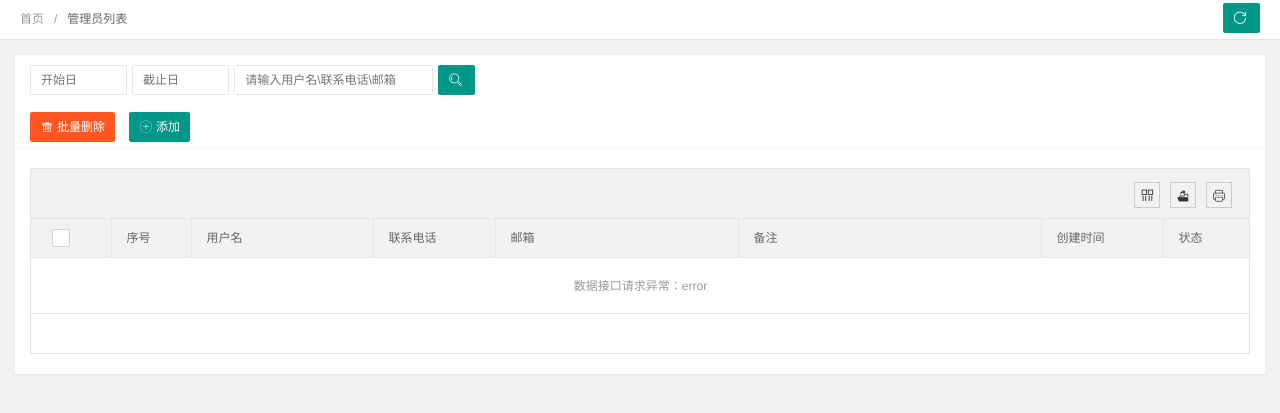
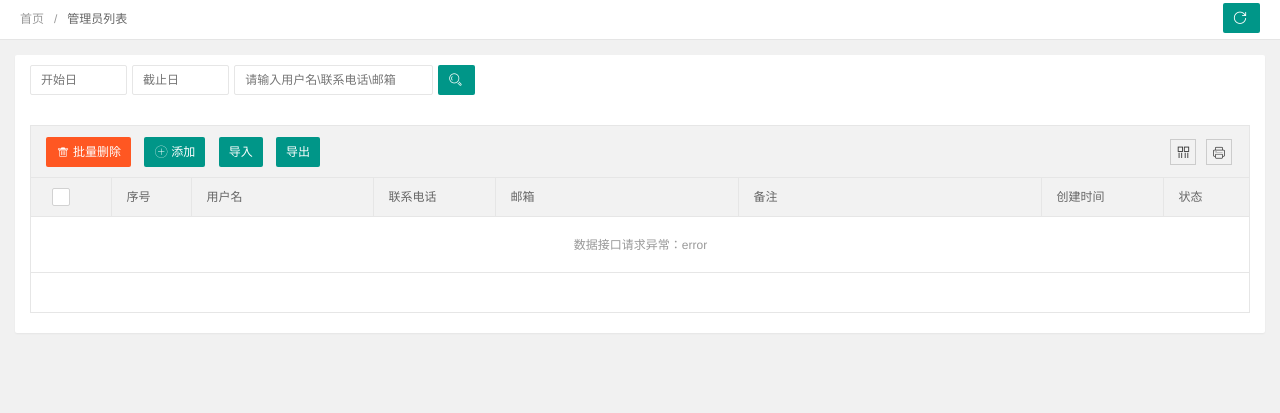
Before and after one commit to 297jy/flowmeter, a Django app: template templates/admin/admin-list.html in a window 1280 px wide. Shown: the top 413 px of the page. Run offline with Django 3.2, Linux system fonts and the light colour scheme; the template is opened without the code that fills it, so the values that code supplies are empty.

Commit message:
修复批量删除bug

```diff
--- a/flowmeter/config/api/user.py
+++ b/flowmeter/config/api/user.py
@@ -142,6 +142,9 @@
     :return:
     """
     ListCheck.check_is_int_list(user_ids)
+    # 如果要删除的用户为空，直接返回
+    if len(user_ids) == 0:
+        return
     user_core.del_batch_user(user_ids)
 
 
--- a/templates/admin/admin-list.html
+++ b/templates/admin/admin-list.html
@@ -60,13 +60,6 @@
                         </div>
                     </form>
                 </div>
-                <div class="layui-card-header">
-                    <button class="layui-btn layui-btn-danger" onclick="delAll()"><i class="layui-icon"></i>批量删除
-                    </button>
-                    <button class="layui-btn" onclick="xadmin.open('添加管理员','/admin/add/',600,400)">
-                        <i class="layui-icon"></i>添加
-                    </button>
-                </div>
                 <div class="layui-card-body ">
                     <table lay-filter="admin" id="admin">
                     </table>
@@ -76,7 +69,16 @@
     </div>
 </div>
 </body>
-<script type="text/html" id="toolbarDemo"></script>
+<script type="text/html" id="toolbarDemo">
+    <button class="layui-btn layui-btn-danger" lay-event="del_batch">
+        <i class="layui-icon"></i>批量删除
+    </button>
+    <button class="layui-btn" onclick="xadmin.open('添加管理员','/admin/add/',600,400)">
+        <i class="layui-icon"></i>添加
+    </button>
+    <button class="layui-btn layui-btn-sm" lay-event="getSelect">导入</button>
+    <button class="layui-btn layui-btn-sm" lay-event="getInsert">导出</button>
+</script>
 {% verbatim %}
 <script type="text/html" id="displayOmit">
     <div><span title="{{d.remark}}">{{d.remark}}</span></div>
@@ -84,28 +86,7 @@
 {% endverbatim %}
 <script>
     function delAll(argument) {
-        layer.confirm('确认要删除吗？', function (index) {
-            let checkStatus = table.checkStatus('admin');
-            if (checkStatus.data.length === 0) {
-                parent.layer.msg('请先选择要删除的数据行！', {icon: 2});
-                return;
-            }
-            let ids = [];
-            for (let i = 0; i < checkStatus.data.length; i++) {
-                ids.push(checkStatus.data[i].id);
-            }
-            post({
-                "param": JSON.stringify({'admin_ids': ids}),
-                "action": "del_batch_admin"
-            }, '/handler/admin/', function (data) {
-                if (!data.success) {
-                    layer.msg(data.msg, {icon: 5, time: 1000});
-                } else {
-                    layer.msg('删除成功!', {icon: 1});
-                    table.reload('admin');
-                }
-            });
-        });
+
     }
 </script>
 <script>
@@ -170,6 +151,7 @@
                 url: '/handler/admin/?action=query_admin',
                 page: true,
                 toolbar: '#toolbarDemo',
+                defaultToolbar: ['filter', 'print'],
 
             });
             form.on('switch(state)', function (data) {
@@ -202,9 +184,25 @@
                 function (obj) {
                     var checkStatus = table.checkStatus(obj.config.id);
                     switch (obj.event) {
-                        case 'getCheckData':
-                            var data = checkStatus.data;
-                            layer.alert(JSON.stringify(data));
+                        case 'del_batch':
+                            layer.confirm('确认要删除吗？', function (index) {
+                                let checkStatus = table.checkStatus('admin');
+                                let ids = [];
+                                for (let i = 0; i < checkStatus.data.length; i++) {
+                                    ids.push(checkStatus.data[i].id);
+                                }
+                                post({
+                                    "param": JSON.stringify({'admin_ids': ids}),
+                                    "action": "del_batch_admin"
+                                }, '/handler/admin/', function (data) {
+                                    if (!data.success) {
+                                        layer.msg(data.msg, {icon: 5, time: 1000});
+                                    } else {
+                                        layer.msg('删除成功!', {icon: 1});
+                                        table.reload('admin');
+                                    }
+                                });
+                            });
                             break;
                         case 'getCheckLength':
                             var data = checkStatus.data;
```
Also changed, not shown: 2 other files.
